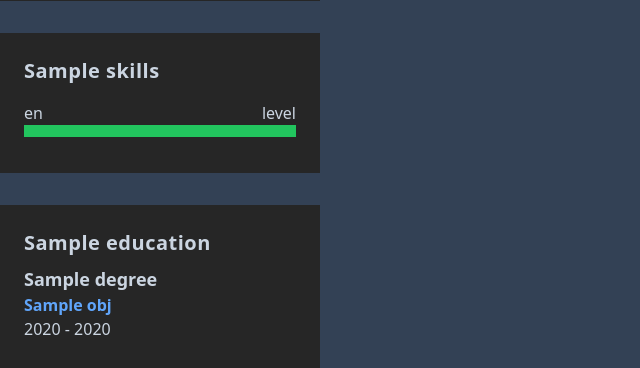
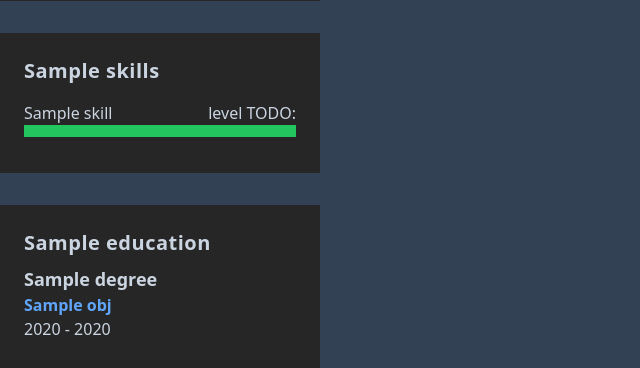
Before and after one commit to Pawikoski/portfolio, a Django app: template templates/base.html in a window 1280 px wide. Shown: the part 443-811 px from the top of the page, without its empty margins (0-640 px from the left). Run offline with Django 4.2, Linux system fonts and the light colour scheme; the template is opened without the code that fills it: most values are stand-ins (such as "Sample title", 1, 10 or a date in 2020); some libraries are stand-ins or nearby versions.

Commit message:
Skills forloop

```diff
--- a/templates/base.html
+++ b/templates/base.html
@@ -59,8 +59,8 @@
           {% for skill in skills %}
           <div class="skill my-3">
             <div class="flex flex-row justify-between">
-              <span>{{ skill.language }}</span>
-              <span>level</span>
+              <span>{{ skill.name }}</span>
+              <span>level TODO:</span>
             </div>
             <div class="progress-bar bg-slate-700 w-full h-3">
               <div class="progress-green w-{{ skill.level }}/12 bg-green-500 h-full"></div>
```
